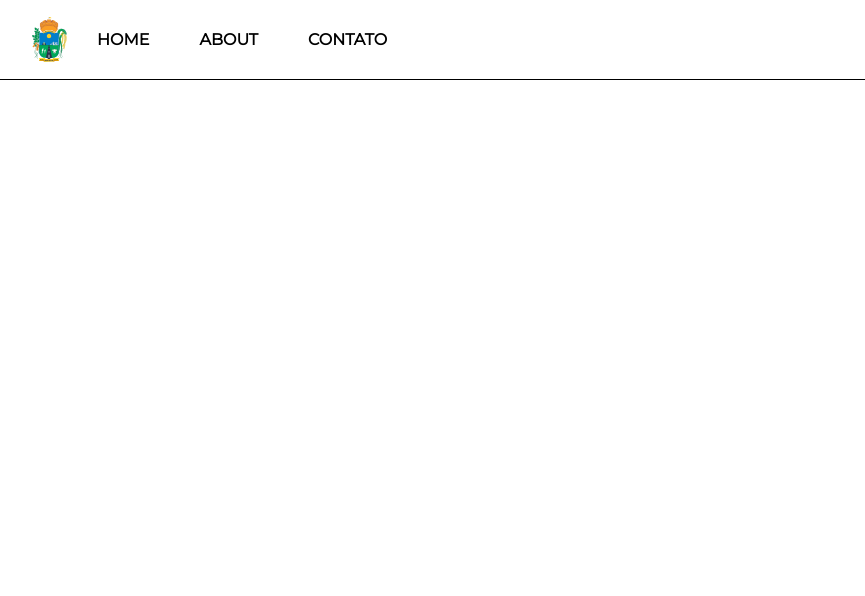
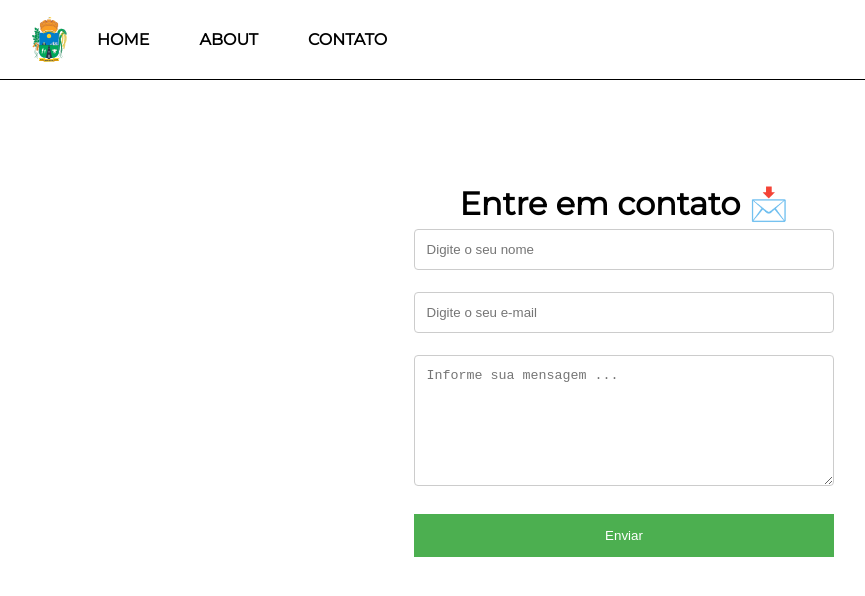
Before and after one commit to rafalup/coronavirus-novamutum, a React (Create React App) app: page /contact in a window 1280 px wide. Shown: the top 596 px of the page, without its empty margins (13-878 px from the left). Built offline with nearby package versions, Linux system fonts and the light colour scheme.

Commit message:
the contact front is successfully completed!

```diff
--- a/src/components/Contact.js
+++ b/src/components/Contact.js
@@ -1,17 +1,60 @@
-import React, {Component} from 'react';
+import React from 'react';
+import useForm from "./hooks/useForm";
 
-export class Contact extends Component {
-    render() {
-        return (
-            <div className="container">
-                <div className="row">
+
+import "./css/estilo.css";
+/* import "./teste.css"; */
+const Contact = () => {
+    const [{ values, loading }, handleChange, handleSubmit] = useForm();
+
+    const enviarContato = () => {
+        // faça o que for preciso :)
+        console.log(values);
+
+    };
+
+    return (
+        <div className="container-contact">
+
+            <div className="column-66">
+
+                <form className="form-contact" onSubmit={handleSubmit(enviarContato)}>
+                    <h1>Entre em contato 📩</h1>
+
+                    <input
+                        onChange={handleChange}
+                        type="text"
+                        name="name"
+                        placeholder="Digite o seu nome"
+                    />
+                    <input
+                        onChange={handleChange}
+                        type="text"
+                        name="email"
+                        placeholder="Digite o seu e-mail"
+                    />
+
+
+                    <textarea
+                        onChange={handleChange}
+                        type="text"
+                        name="message"
+                        placeholder="Informe sua mensagem ..."
+                        /* value={this.state.textAreaValue}
+                        onChange={this.handleChange} */
+                        rows={7}
+                        cols={7}
+                    />
+
+
+                    <button type="submit">{loading ? "Enviando..." : "Enviar"}</button>
+                </form>
+            </div>
 
 
 
-                </div>
-            </div>
-        )
-    }
+        </div>
+    )
 };
 
 export default Contact;
--- a/src/components/css/estilo.css
+++ b/src/components/css/estilo.css
@@ -109,3 +109,56 @@ img {
         display: block;
     }
 }
+
+/******************************* contact ***********************************/
+.container-contact {
+    border-radius: 5px;
+    padding: 20px;
+}
+
+.form-contact {
+    margin-left: 46%;
+    margin-right: -6%;
+}
+
+input[type=text], select, textarea {
+    width: 100%;
+    padding: 12px;
+    border: 1px solid #ccc;
+    border-radius: 4px;
+    box-sizing: border-box;
+    margin-top: 6px;
+    margin-bottom: 16px;
+}
+
+input[type=submit] {
+    color: white;
+    padding: 12px 20px;
+    border: none;
+    border-radius: 4px;
+    cursor: pointer;
+}
+
+
+button {
+    background-color: #4CAF50;
+    color: white;
+    padding: 14px 20px;
+    margin: 8px 0;
+    border: none;
+    cursor: pointer;
+    width: 100%;
+}
+
+button:hover {
+    opacity: 0.8;
+}
+
+@media screen and (max-width: 650px) {
+    .form-contact {
+        margin-left: -2%;
+        margin-right: -6%;
+        margin-top: 30%;
+
+    }
+}
--- /dev/null
+++ b/src/components/hooks/useForm.js
@@ -0,0 +1,23 @@
+import { useState } from "react";
+
+const useForm = () => {
+  const [values, setValues] = useState({ });
+  const [loading, setLoading] = useState(false);
+
+  const handleChange = (event) => {
+    const auxValues = { ...values };
+    auxValues[event.target.name] = event.target.value;
+    setValues(auxValues);
+  };
+
+  const handleSubmit = callback => event => {
+    event.preventDefault();
+    setLoading(true);
+    callback();
+    setLoading(false);
+  };
+
+  return [{ values, loading }, handleChange, handleSubmit];
+};
+
+export default useForm;
--- a/src/main/App.js
+++ b/src/main/App.js
@@ -3,10 +3,8 @@ import {BrowserRouter as Router } from 'react-router-dom';
 
 import Routes from './Routes';
 import Menu from './Menu';
-/* import Covid19 from "./assets/emergencia.svg"
-import "./css/estilo.css"; */
 
-import Covid19 from "./../components/assets/emergencia.svg";
+
 import "./../components/css/estilo.css";
 import "./style.css";
 
```
